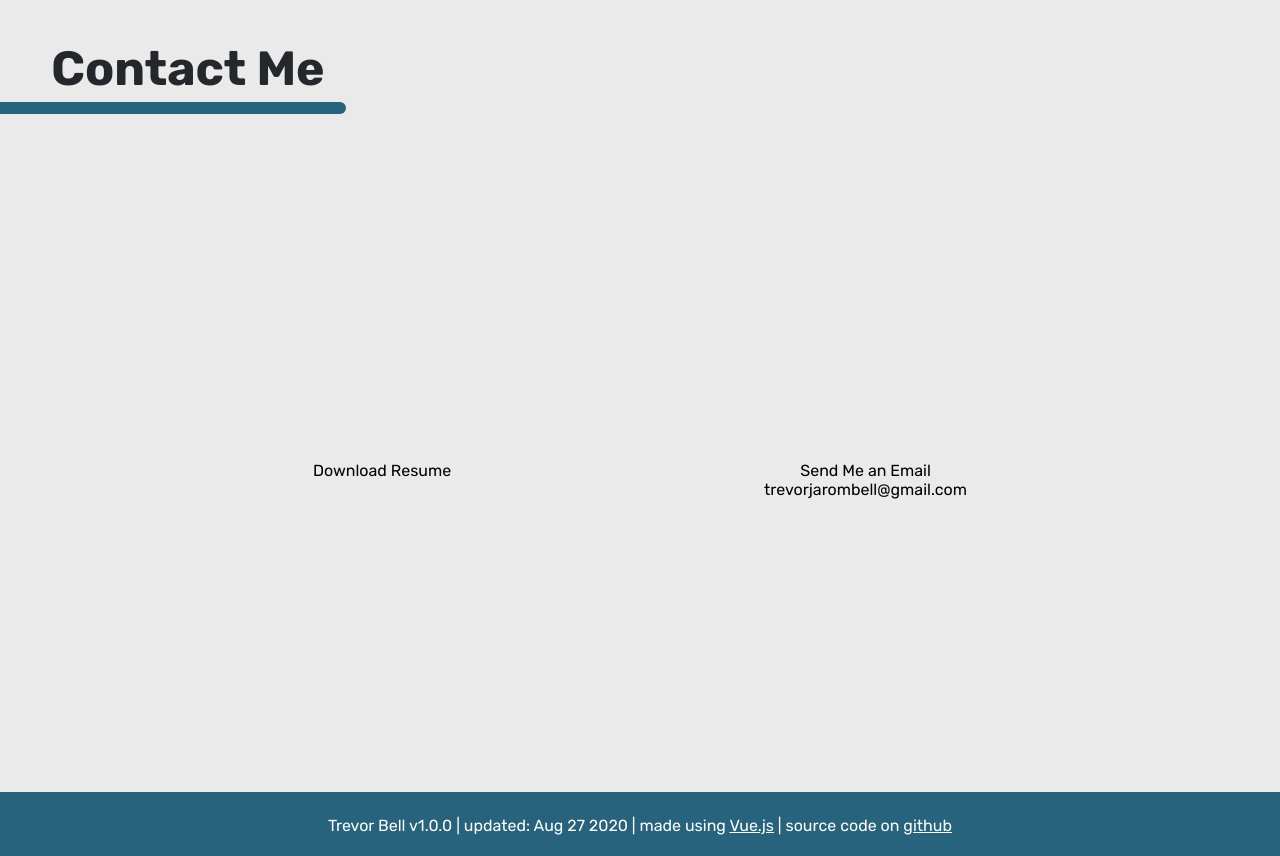
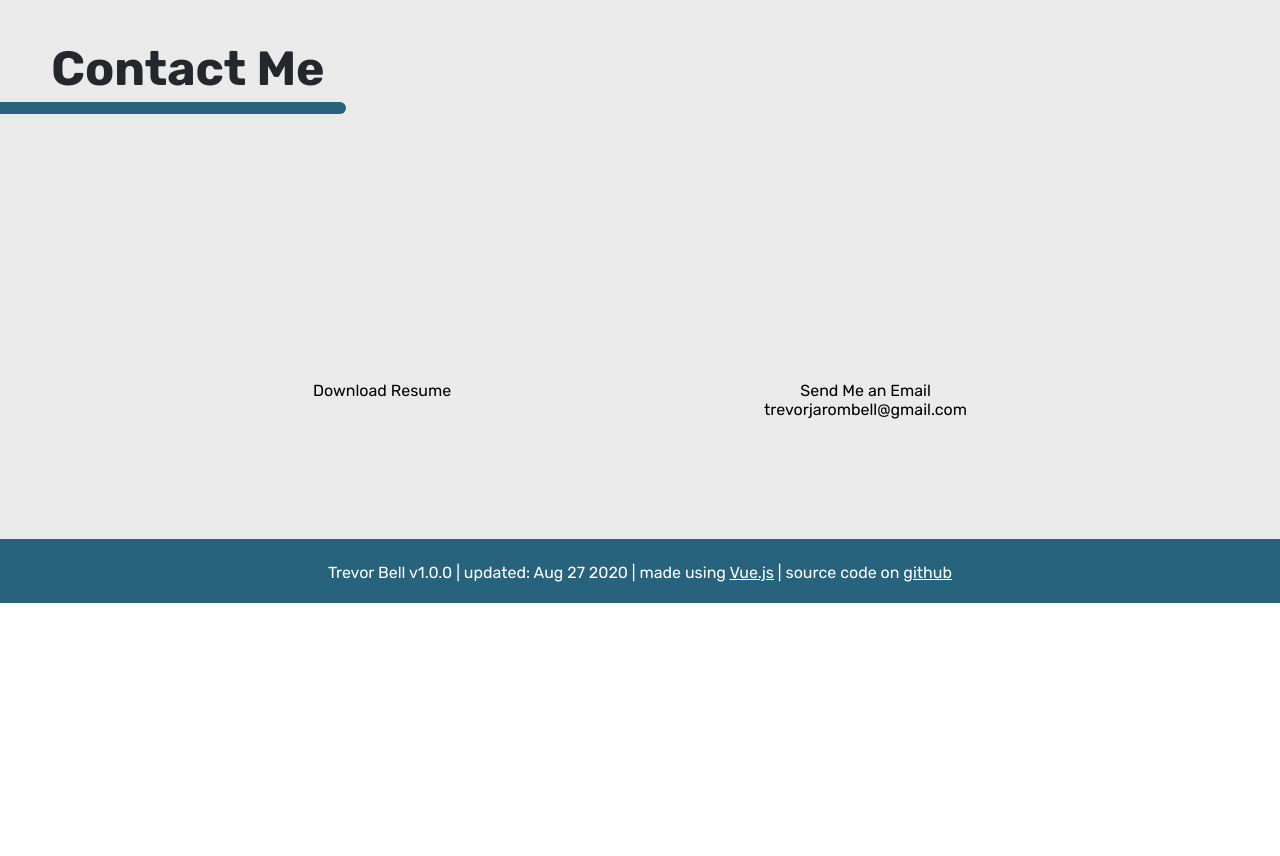
Before and after one commit to trevor2355/portfolio, a Vue app: page / in a window 1280 px wide. Shown: the part 3740-4596 px from the top of the page. After the commit the page ends 4343 px from the top, so only its background shows below. Built offline with nearby package versions, Linux system fonts and the light colour scheme; some icons are missing.

Commit message:
Change contact sizing

```diff
--- a/src/views/Contact.vue
+++ b/src/views/Contact.vue
@@ -40,7 +40,7 @@ export default {
 
 #contact {
   position: relative;
-  height: 100vh;
+  // height: 100vh;
   background-color: $veryLight;
 }
 h2 {
@@ -62,7 +62,8 @@ h2 {
 .icons {
   display: flex;
   justify-content: space-evenly;
-  margin-top: 240px;
+  padding-top: 120px;
+  padding-bottom: 120px;
 }
 .icon-container {
   text-align: center;
```
